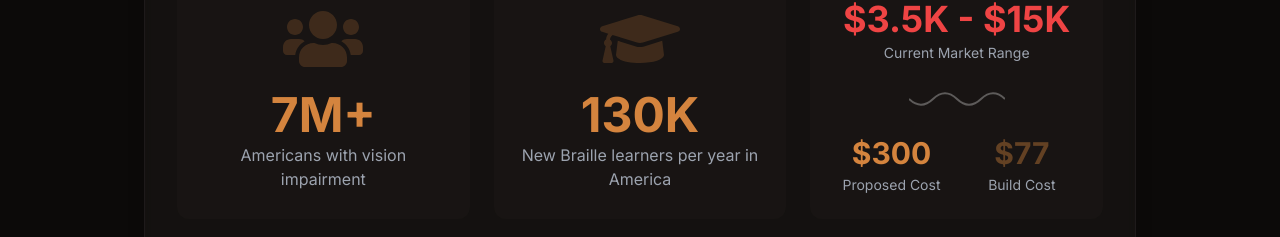
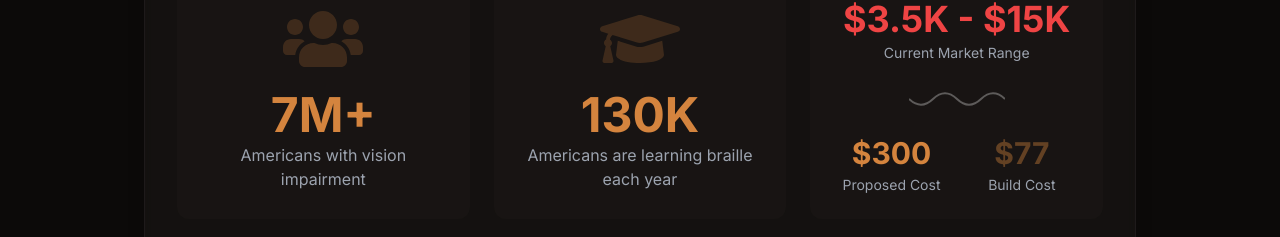
Before and after one commit to tkpepper15/braillebox, a Next.js app: page / in a window 1280 px wide. Shown: the part 1559-1796 px from the top of the page. Built offline with nearby package versions, Linux system fonts and the light colour scheme.

Commit message:
Commit message

```diff
--- a/app/page.tsx
+++ b/app/page.tsx
@@ -165,7 +165,7 @@
                           <FaGraduationCap className="size-20" />
                         </div>
                         <h3 className="text-[#d4843e] text-5xl font-bold mb-1">130K</h3>
-                        <p className="text-gray-400">New Braille learners per year in America</p>
+                        <p className="text-gray-400">Americans are learning braille each year</p>
                       </div>
                     </div>
 
```
